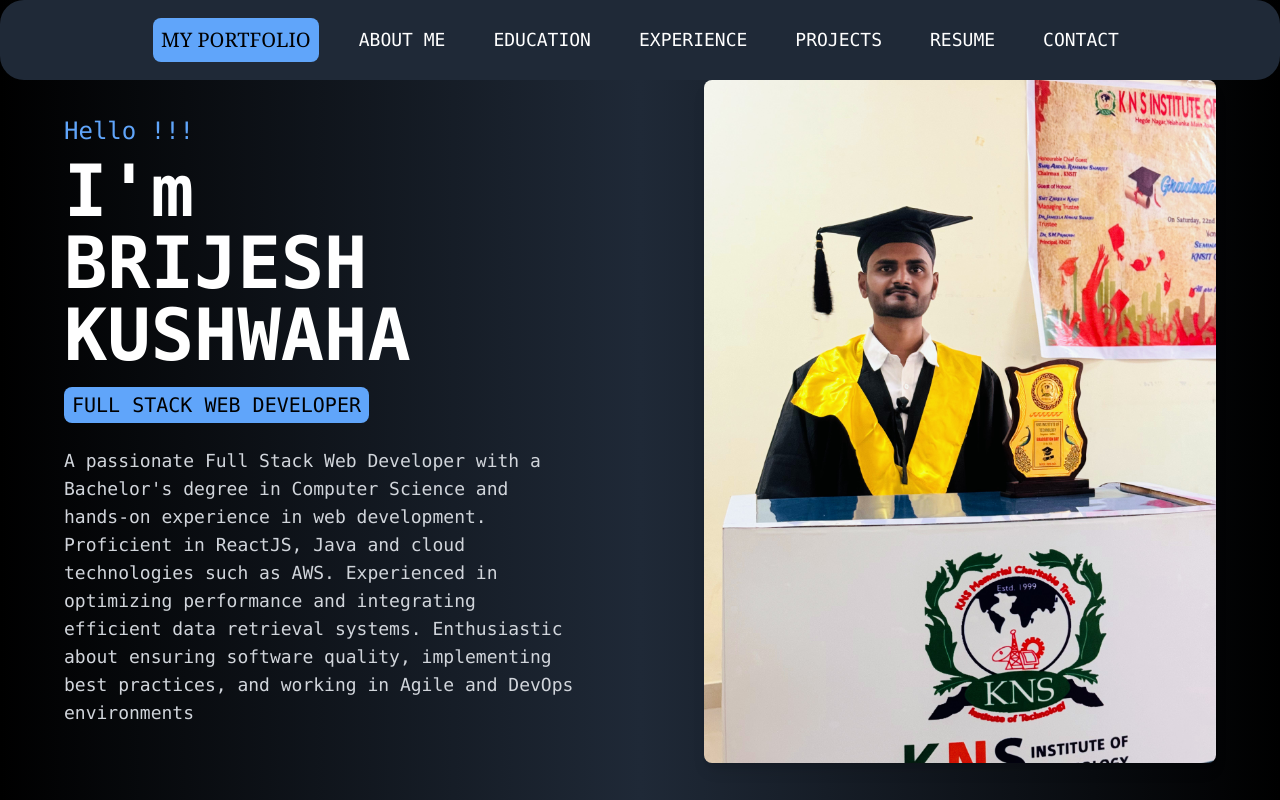
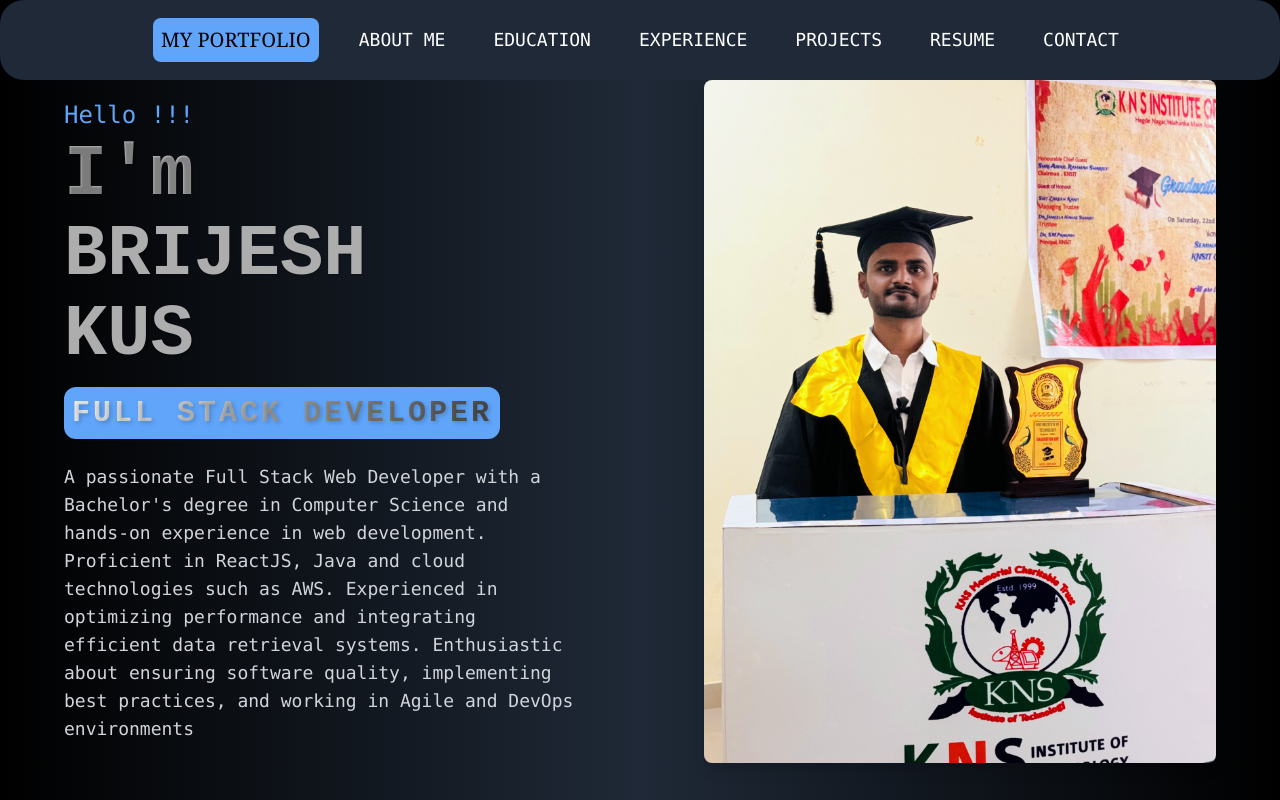
Before and after one commit to bsingh6636/myPortfolio, a React (Create React App) app: page / in a window 1280 px wide. Shown: the top 800 px of the page. Built offline with nearby package versions, Linux system fonts and the light colour scheme; no server answers; a web font is replaced by a local one.

Commit message:
styles added

```diff
--- a/src/App.css
+++ b/src/App.css
@@ -1,4 +1,4 @@
-@import url('https://fonts.googleapis.com/css2?family=Faster+One&family=Foldit:wght@100..900&family=Gwendolyn:wght@400;700&family=Londrina+Sketch&family=Rubik+Bubbles&family=Rubik+Vinyl&family=Send+Flowers&family=Tapestry&family=Yuji+Mai&display=swap');
+@import url("https://fonts.googleapis.com/css2?family=Faster+One&family=Foldit:wght@100..900&family=Gwendolyn:wght@400;700&family=Londrina+Sketch&family=Rubik+Bubbles&family=Rubik+Vinyl&family=Send+Flowers&family=Tapestry&family=Yuji+Mai&display=swap");
 @tailwind base;
 @tailwind components;
 @tailwind utilities;
@@ -11,6 +11,26 @@
   scrollbar-width: thin; /* Adjusts the width of the scrollbar */
 }
 /* This will affect the entire webpage. To target a specific element, prepend .scroller to each selector. */
+
+/* .AppBody {
+  Background gradient
+  background: radial-gradient(
+      circle,
+      rgba(34, 34, 34, 1) 0%,
+      rgba(44, 44, 44, 1) 50%,
+      rgba(34, 34, 34, 1) 100%
+    ),
+    url('./noise.jpg');
+
+  Ensure the background image covers the entire container
+  background-size: cover; Or use "100% 100%"
+  background-blend-mode: multiply;
+
+  Text and font settings
+  color: white;
+  font-family: Arial, sans-serif;
+} */
+
 
 ::-webkit-scrollbar {
   width: 3px; /* Width of the vertical scrollbar */
@@ -28,42 +48,179 @@
   background: #005; /* Color of the scroll thumb on hover */
 }
 
-
-/* .App {
-  text-align: center;
+/* .fullstackp{
+  color: hsl(0, 0%, 28%);
+  font-family: monospace;
+  letter-spacing: 3px!important;
 }
 
-.App-logo {
-  height: 40vmin;
-  pointer-events: none;
+.fullstackp{
+  background: linear-gradient(to right, hsl(0, 0%, 30%) 0, hsl(0, 0%, 100%) 10%, hsl(0, 0%, 30%) 20%);
+  -webkit-background-clip: text;
+  -webkit-text-fill-color: transparent;
+  animation: shine 5s infinite linear  ;
 }
 
-@media (prefers-reduced-motion: no-preference) {
-  .App-logo {
-    animation: App-logo-spin infinite 20s linear;
+@keyframes shine {
+  0% {
+    background-position: 0;
+  }
+  60% {
+    background-position: 600px;
+  }
+  100% {
+    background-position: 600px;
+  }
+} */
+.fullstackp {
+  color: hsl(0, 0%, 28%);
+  font-family: monospace;
+  letter-spacing: 3px!important;
+  background: linear-gradient(to right, hsl(0, 0%, 30%) 0%, hsl(0, 0%, 100%) 50%, hsl(0, 0%, 30%) 100%);
+  background-size: 200%;
+  -webkit-background-clip: text;
+  -webkit-text-fill-color: transparent;
+  animation: shine 5s infinite linear;
+  text-shadow: 2px 2px 4px rgba(0, 0, 0, 0.2); /* Subtle shadow for depth */
+}
+
+@keyframes shine {
+  0% {
+    background-position: 200% center;
+  }
+  100% {
+    background-position: -200% center;
+  }
+}
+.myName {
+  color: hsl(0, 0%, 68%);
+  font-family: "Anonymous Pro", monospace!important;
+  font-weight: bold!important;
+  white-space: nowrap;
+  overflow: hidden;
+  display: flex;
+  flex-direction: column;
+}
+
+.myName span {
+  display: inline-block;
+  overflow: hidden;
+  white-space: nowrap;
+}
+
+/* Typewriter animations with delays */
+.line1 {
+  animation: typewriter1 2s steps(10) 0.5s 1 normal both;
+}
+
+.line2 {
+  animation: typewriter2 2.5s steps(20) 2.5s 1 normal both;
+  margin-top: 0.5rem;
+}
+
+.line3 {
+  animation: typewriter3 3s steps(25) 5s 1 normal both,
+    blinkTextCursor 500ms infinite;
+  margin-top: 0.5rem;
+}
+
+/* Typewriter keyframes with specific widths */
+@keyframes typewriter1 {
+  from {
+    width: 0;
+  }
+  to {
+    width: 50%; /* Adjust based on the actual content */
   }
 }
 
-.App-header {
-  background-color: #282c34;
-  min-height: 100vh;
+@keyframes typewriter2 {
+  from {
+    width: 0;
+  }
+  to {
+    width: 60%; /* Adjust based on the actual content */
+  }
+}
+
+@keyframes typewriter3 {
+  from {
+    width: 0;
+  }
+  to {
+    width: 65%; /* Adjust based on the actual content */
+  }
+}
+
+/* Cursor blinking animation */
+@keyframes blinkTextCursor {
+  from {
+    border-right-color: hsl(0, 0%, 80%);
+  }
+  to {
+    border-right-color: transparent;
+  }
+}
+
+.myName span , .line2 {
+  text-shadow: 1px 1px 2px rgba(0, 0, 0, 0.3) !important;
+}
+
+.line1 {
+  background: linear-gradient(to right, hsl(0, 0%, 68%), hsl(0, 0%, 80%));
+  -webkit-background-clip: text;
+  -webkit-text-fill-color: transparent;
+}
+/* .myName {
+  color: hsl(0, 0%, 68%);
+  font-family: "Anonymous Pro", monospace!important;
+  font-weight: bold!important;
+  white-space: nowrap;
+  overflow: hidden;
   display: flex;
   flex-direction: column;
-  align-items: center;
-  justify-content: center;
-  font-size: calc(10px + 2vmin);
-  color: white;
 }
 
-.App-link {
-  color: #61dafb;
+.myName span {
+  display: inline-block;
+  overflow: hidden;
+  white-space: nowrap;
+  border-right: 3px solid hsl(0, 0%, 80%);
+} */
+
+/* Typewriter animations with delays */
+/* .line1 {
+  animation: typewriter 2s steps(10) 0.5s 1 normal both,
+    blinkTextCursor 500ms infinite;
 }
 
-@keyframes App-logo-spin {
+.line2 {
+  animation: typewriter 2.5s steps(20) 2.5s 1 normal both,
+    blinkTextCursor 500ms infinite;
+  margin-top: 0.5rem;
+}
+
+.line3 {
+  animation: typewriter 3s steps(25) 5s 1 normal both,
+    blinkTextCursor 500ms infinite;
+  margin-top: 0.5rem;
+}
+
+
+@keyframes typewriter {
   from {
-    transform: rotate(0deg);
+    width: 0;
   }
   to {
-    transform: rotate(360deg);
+    width: 65%;
+  }
+}
+
+@keyframes blinkTextCursor {
+  from {
+    border-right-color: hsl(0, 0%, 80%);
+  }
+  to {
+    border-right-color: transparent;
   }
 } */
--- a/src/App.js
+++ b/src/App.js
@@ -9,7 +9,7 @@ import Resume from './component/Resume';
 
 function App() {
   return (
-    <div className="App bg-gradient-to-r from-black via-gray-800 to-black text-white font-mono px-8 sm:px-8 md:px-16">
+    <div className="App AppBody bg-gradient-to-r from-black via-gray-800 to-black text-white font-mono px-8 sm:px-8 md:px-16">
       <Header />
       <section id="portfolio">
         <PortfolioHeader />
--- a/src/component/PortfolioHeader.js
+++ b/src/component/PortfolioHeader.js
@@ -8,18 +8,22 @@ const PortfolioHeader = () => {
       <div className="flex  flex-col-reverse md:flex-row items-center justify-between  py-20 md:py-20">
         <div className="text-left max-w-lg">
           <h2 className="text-blue-400 text-xl sm:text-2xl">Hello !!!</h2>
-          <h1 className="text-4xl sm:text-5xl md:text-7xl font-bold mt-2 leading-tight">
-            I'm <span className="block">BRIJESH KUSHWAHA</span>
+          <h1 className="myName text-4xl sm:text-5xl md:text-7xl font-bold mt-2 leading-tight">
+            <span className="line1">I'm</span>
+            <span className="line2">BRIJESH</span>
+            <span className="line3">KUSHWAHA</span>
           </h1>
-          <p className="mt-4 px-2 w-max bg-blue-400 p-1 rounded-lg text-black text-lg sm:text-xl uppercase">
-            FULL STACK WEB DEVELOPER
-          </p>
+          <div className='bg-blue-400 w-max rounded-xl '>
+            <p className="fullstackp mt-4 p-2 w-max bg-blue-400  rounded-lg sm:text-3xl font-extrabold uppercase">
+              FULL STACK DEVELOPER
+            </p>
+          </div>
           <p className="mt-6 text-gray-300 text-base sm:text-lg leading-relaxed">
-          A passionate Full Stack Web Developer with a Bachelor's degree in Computer Science and hands-on experience in web development. Proficient in ReactJS, Java and cloud technologies such as AWS. Experienced in optimizing
-          performance and integrating efficient data retrieval systems. Enthusiastic about ensuring software quality,
-          implementing best practices, and working in Agile and DevOps environments
+            A passionate Full Stack Web Developer with a Bachelor's degree in Computer Science and hands-on experience in web development. Proficient in ReactJS, Java and cloud technologies such as AWS. Experienced in optimizing
+            performance and integrating efficient data retrieval systems. Enthusiastic about ensuring software quality,
+            implementing best practices, and working in Agile and DevOps environments
 
-          {/* I am a passionate and motivated web developer with a solid foundation in frontend technologies like React, HTML, CSS, and JavaScript.
+            {/* I am a passionate and motivated web developer with a solid foundation in frontend technologies like React, HTML, CSS, and JavaScript.
            My journey in software development is fueled by a desire to create intuitive and dynamic user experiences. I have a strong eye for
            detail and am dedicated to continuous learning and growth in the tech industry. I aim to contribute to innovative projects that make
             a real impact. */}
```
Also changed, not shown: src/component/Contact.js (+7 -0 lines), src/noise.jpg (added).
